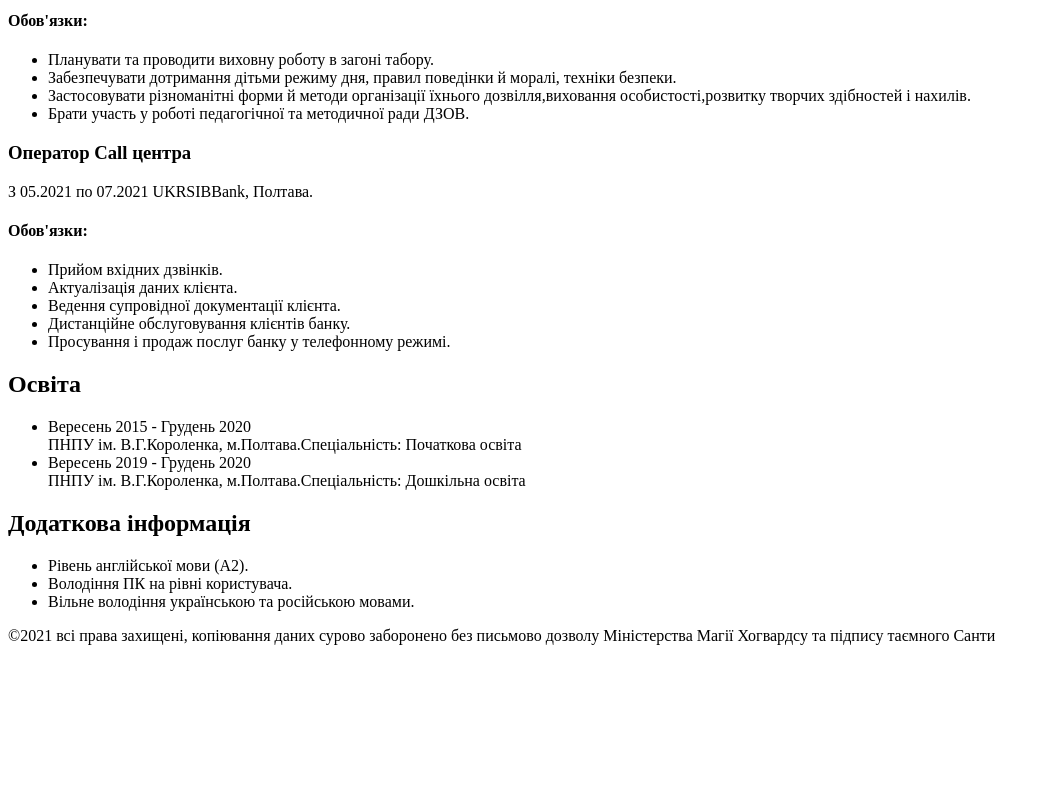
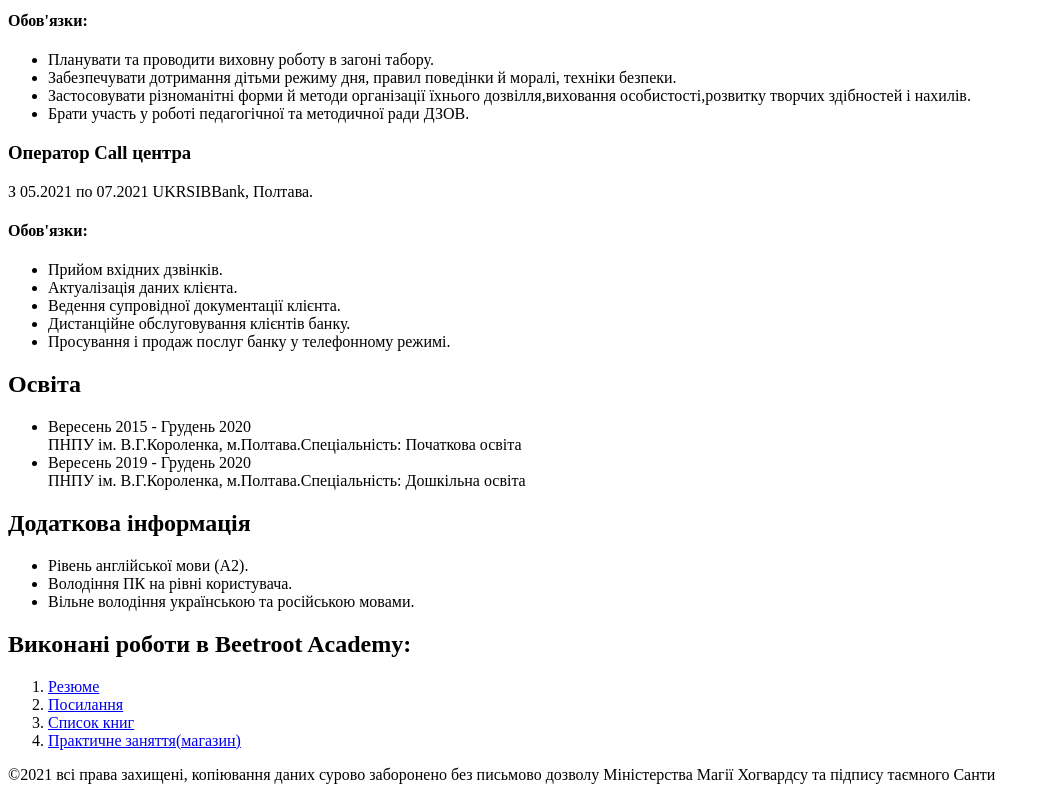
Before and after one commit to YanaDeineko/REZUME-UK, a plain HTML site: page index.html in a window 1280 px wide. Shown: the part 1897-2697 px from the top of the page, without its empty margins (0-1050 px from the left). Before the commit the page ends 2558 px from the top, so only its background shows below. Drawn offline with Linux system fonts and the light colour scheme.

Commit message:
Add links with home work from Beetroot Academy

```diff
--- a/index.html
+++ b/index.html
@@ -84,6 +84,23 @@
                     <li>Вільне володіння українською та російською мовами.</li>
                 </ul>
             </section>
+            <section>
+                <h2> Виконані роботи в Beetroot Academy:</h2>
+                <ol>
+                    <li>
+                        <a href="https://yanadeineko.github.io/REZUME-EN/" target="_blank">Резюме</a>
+                    </li>
+                    <li>
+                        <a href="https://yanadeineko.github.io/LINKS/" target="_blank">Посилання</a>
+                    </li>
+                    <li>
+                        <a href="https://yanadeineko.github.io/LIST-OF-BOOKS/" target="_blank">Cписок книг</a>
+                    </li>
+                    <li>
+                        <a href="https://yanadeineko.github.io/SHOP/">Практичне заняття(магазин)</a>
+                    </li>
+                </ol>
+            </section>
         </article>
     </main>
     <footer>
```
